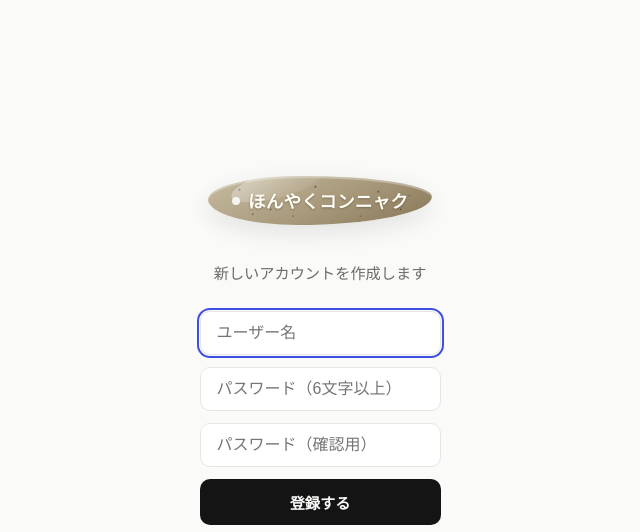
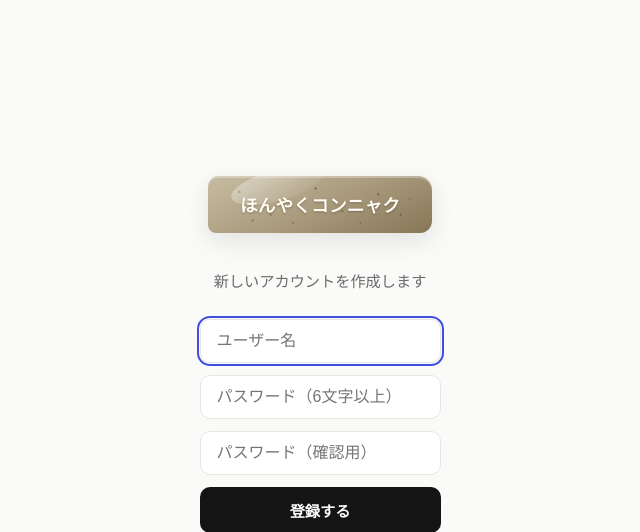
Before and after one commit to tomokiyama2000-cmyk/honyaku-kon-nyaku, a Flask app: page /register in a window 1280 px wide. Shown: the top 532 px of the page, without its empty margins (320-960 px from the left). Run offline with Flask 3, Linux system fonts and the light colour scheme; parts of the project's set-up code (start-up, migrations or seed data) failed here and were passed over; some web fonts are replaced.

Commit message:
こんにゃくバッジの形を長方形のブロック状に修正し、左端の白い点(knob)を削除

```diff
--- a/static/style.css
+++ b/static/style.css
@@ -101,9 +101,9 @@ button {
   display: inline-flex;
   align-items: center;
   gap: var(--space-2);
-  padding: var(--space-3) var(--space-6);
-  /* 角の丸みを不揃いにして、こんにゃくらしい不定形な「ぷるん」とした輪郭に */
-  border-radius: 42% 58% 60% 40% / 48% 42% 58% 52%;
+  padding: var(--space-4) var(--space-8);
+  /* こんにゃくらしい、長方形のブロック。角は少しだけ丸め、辺はわずかに不揃いにして「ぷるん」とした質感を出す */
+  border-radius: 10px 14px 12px 8px;
   /* こんにゃくらしい、灰色がかった半透明の茶色 */
   background: linear-gradient(155deg, #C7BCA2 0%, #A7987A 55%, #877656 100%);
   box-shadow: var(--shadow-md), inset 0 2px 0 rgba(255, 255, 255, 0.3);
@@ -142,16 +142,6 @@ button {
   border-radius: 50%;
   transform: rotate(-15deg);
   pointer-events: none;
-}
-
-.gadget-badge__knob {
-  width: 8px;
-  height: 8px;
-  border-radius: 50%;
-  background: rgba(255, 255, 255, 0.85);
-  flex-shrink: 0;
-  position: relative;
-  z-index: 1;
 }
 
 .app__title {
--- a/templates/index.html
+++ b/templates/index.html
@@ -34,7 +34,6 @@
       </button>
     </div>
     <div class="gadget-badge">
-      <span class="gadget-badge__knob"></span>
       <h1 class="app__title">ほんやくコンニャク</h1>
     </div>
     <p class="app__tagline">あなたの声で、どの言語とも話せるように。</p>
--- a/templates/login.html
+++ b/templates/login.html
@@ -12,7 +12,6 @@
 
 <div class="login-screen">
   <div class="gadget-badge">
-    <span class="gadget-badge__knob"></span>
     <h1 class="app__title app__title--small">ほんやくコンニャク</h1>
   </div>
   <p class="app__tagline">ログインしてください</p>
--- a/templates/register.html
+++ b/templates/register.html
@@ -12,7 +12,6 @@
 
 <div class="login-screen">
   <div class="gadget-badge">
-    <span class="gadget-badge__knob"></span>
     <h1 class="app__title app__title--small">ほんやくコンニャク</h1>
   </div>
   <p class="app__tagline">新しいアカウントを作成します</p>
```
